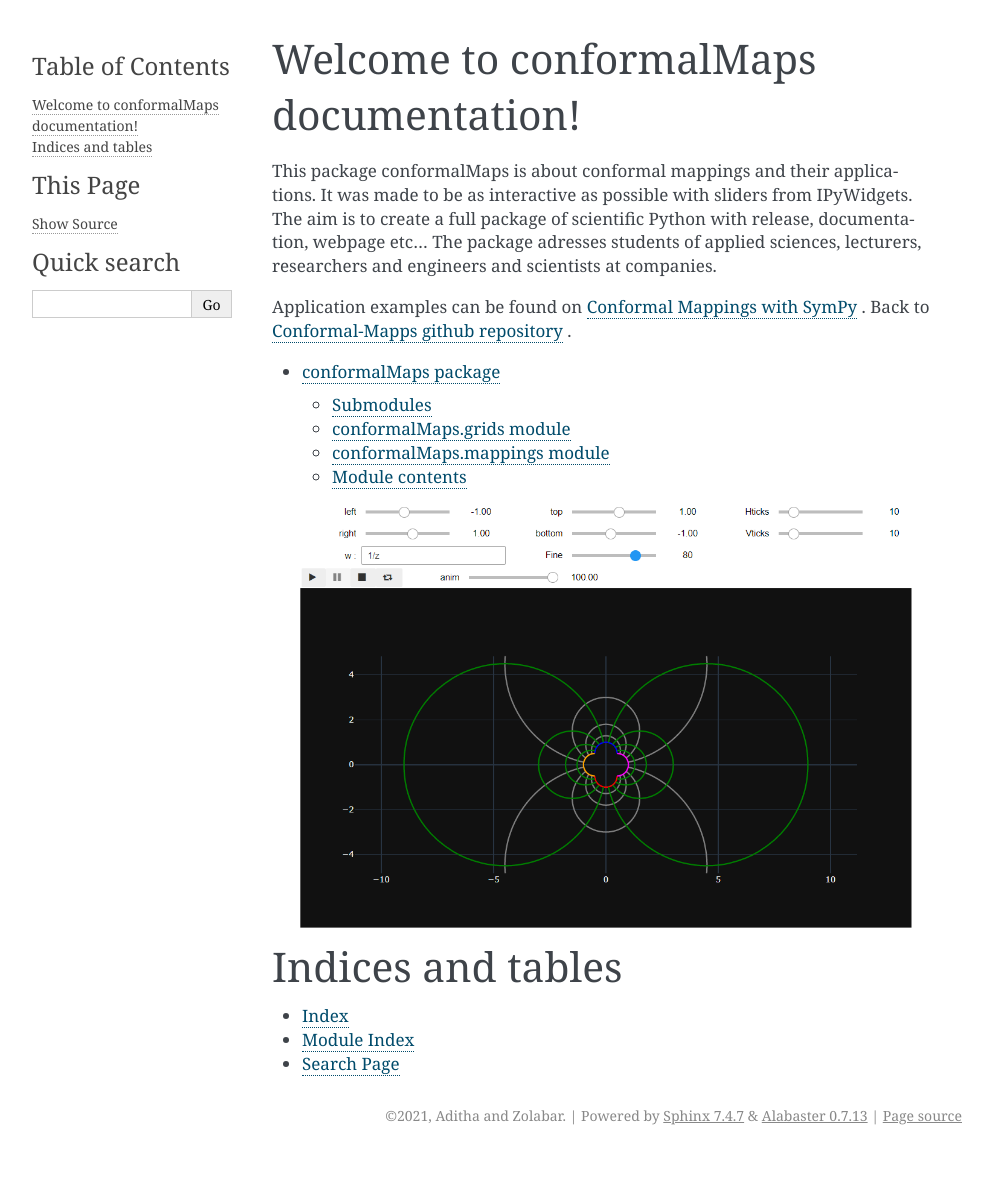
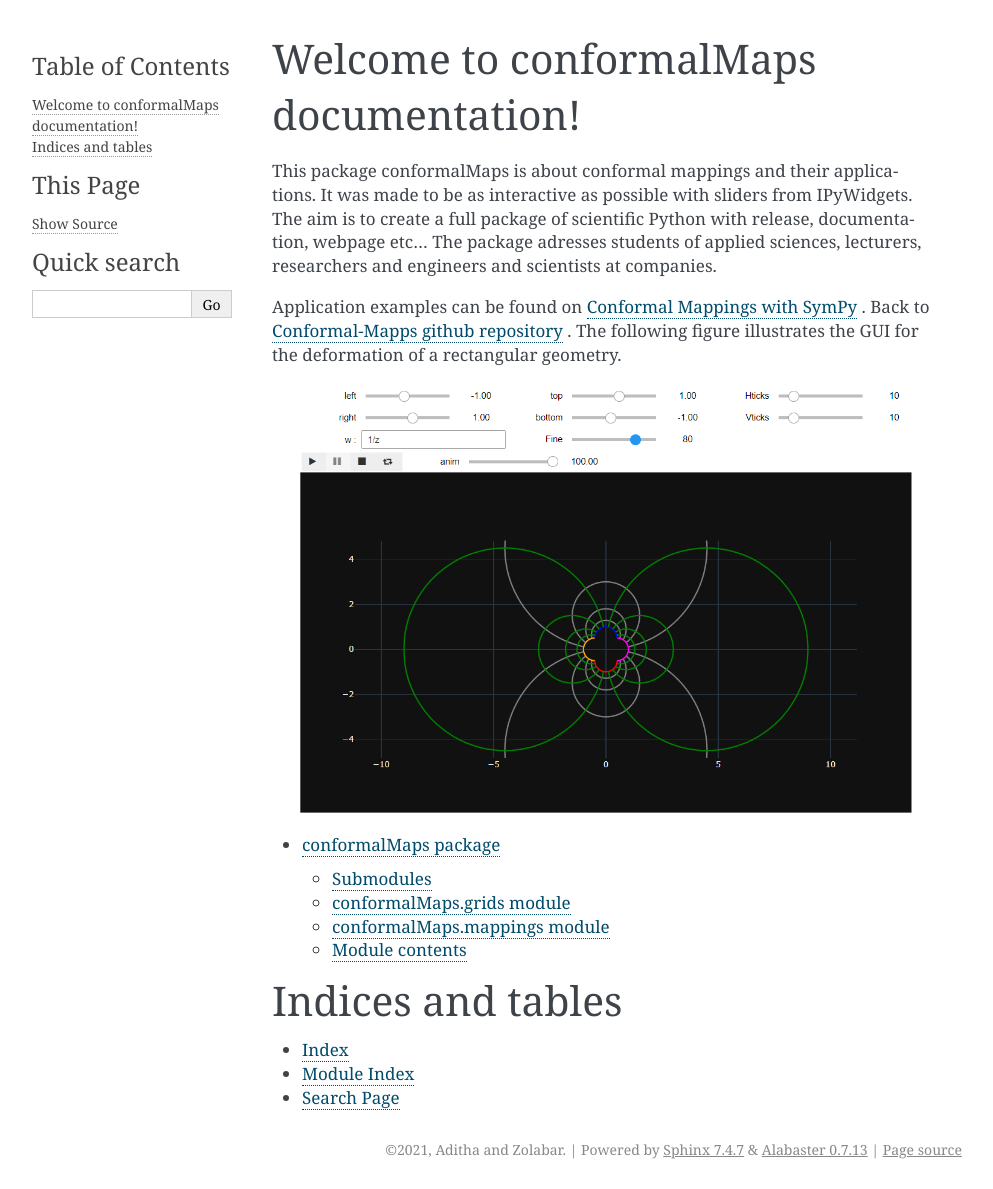
Before and after one commit to im-AMS/Conformal-Maps, a Sphinx documentation site: the page built from docs/source/index.rst, in a window 1280 px wide. Shown: the whole page, without its empty margins (148-1141 px from the left). Built offline with Sphinx 7.4.7, drawn with Linux system fonts in a browser that asks for light colours; before the commit the page ends 1155 px from its top, so only the background shows below that.

Commit message:
figure up

```diff
--- a/docs/source/index.rst
+++ b/docs/source/index.rst
@@ -9,14 +9,14 @@
 This package conformalMaps is about conformal mappings and their applications. It was made to be as interactive as possible with sliders from IPyWidgets.
 The aim is to create a full package of scientific Python with release, documentation, webpage etc... The package adresses students of applied sciences, lecturers, researchers and engineers and scientists at companies.
 
-Application examples can be found on `Conformal Mappings with SymPy <https://github.com/zolabar/ConformalMappingSympy>`_ . Back to `Conformal-Mapps github repository <https://github.com/zolabar/Conformal-Maps>`_ .
+Application examples can be found on `Conformal Mappings with SymPy <https://github.com/zolabar/ConformalMappingSympy>`_ . Back to `Conformal-Mapps github repository <https://github.com/zolabar/Conformal-Maps>`_ . The following figure illustrates the GUI for the deformation of a rectangular geometry.
+
+.. image:: GUI_cfmp.PNG
+    :width: 800
 
 .. toctree::
 
    conformalMaps
-
-.. image:: GUI_cfmp.PNG
-    :width: 800
 
 
 Indices and tables
```
